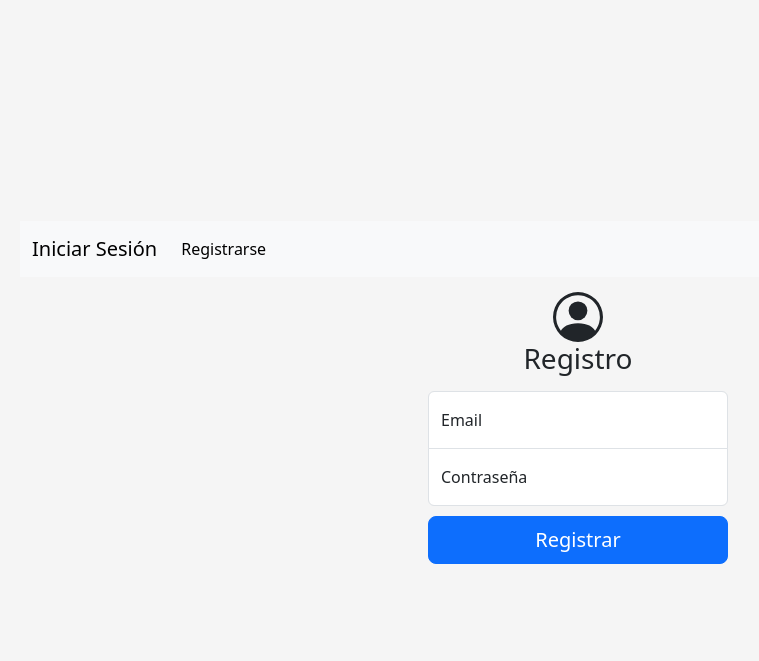
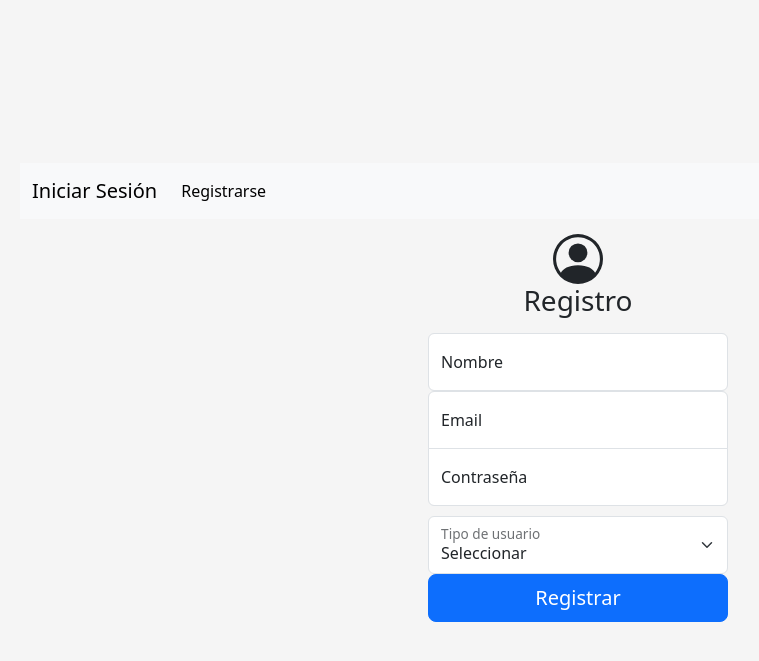
Before and after one commit to Glitch-art/Red-Social-Universitaria, a Flask app: page /new_user in a window 1280 px wide. Shown: the top 661 px of the page, without its empty margins (62-821 px from the left). Run offline with Flask 2, Linux system fonts and the light colour scheme.

Commit message:
user register fix

```diff
--- a/src/app.py
+++ b/src/app.py
@@ -1,6 +1,7 @@
 from flask import Flask, render_template, request, redirect, url_for, flash
 from config import *
 from flask_login import LoginManager, login_user, logout_user, login_required
+from datetime import datetime
 
 from models.ModelUser import ModelUser
 from models.entities.User import User
@@ -54,23 +55,32 @@ def add_user():
     form = request.form
     email = form['email']
     password = User.passwordHash(form['password'])
-    if email and password:
-        sql = """
-        INSERT INTO
-        users (
-            email,
-            password
-        )
-        VALUES
-        ( %s, %s);
-        """
-        cursor.execute(sql,(email, password))
-        con_bd.commit()
-        flash('Usuario Registrado Correctamente', 'info')
-        return redirect(url_for('index'))
+    name = form['name']
+    type_user = form['type_user']
+    now = datetime.now()
+    if email and password and name and type_user:
+        try:
+            sql = """
+            INSERT INTO
+            users (
+                email,
+                password,
+                name,
+                type_user,
+                created_at
+            )
+            VALUES
+            ( %s, %s, %s, %s, %s);
+            """
+            cursor.execute(sql,(email, password, name, type_user, now))
+            con_bd.commit()
+            flash('Usuario Registrado Correctamente', 'info')
+            return redirect(url_for('index'))
+        except Exception as e:
+            flash('Error Al Registrar El Usuario: ' + str(e), 'danger')
     else:
         flash('Error Al Registrar El Usuario', 'danger')
-        return "Error"
+    return redirect(request.referrer)
 
 @app.route('/registrarProducto', methods=['POST'])
 def registrarProducto():
@@ -183,9 +193,9 @@ def createUserFriendsTable():
         status character varying(255) NOT NULL,
         created_at timestamp without time zone,
         updated_at timestamp without time zone,
-        CONSTRAINT pk_user_friends_id PRIMARY KEY (id)
+        CONSTRAINT pk_user_friends_id PRIMARY KEY (id),
         FOREIGN KEY (user_id) REFERENCES users(id),
-        FOREIGN KEY (friend_id) REFERENCES users(id),
+        FOREIGN KEY (friend_id) REFERENCES users(id)
         );
     ''')
     con_bd.commit()
@@ -200,8 +210,8 @@ def createPostsTable():
         content text,
         created_at timestamp without time zone,
         updated_at timestamp without time zone,
-        CONSTRAINT pk_posts_id PRIMARY KEY (id)
-        FOREIGN KEY (user_id) REFERENCES users(id),
+        CONSTRAINT pk_posts_id PRIMARY KEY (id),
+        FOREIGN KEY (user_id) REFERENCES users(id)
         );
     ''')
     con_bd.commit()
@@ -217,9 +227,9 @@ def createAcademicFileTable():
         content text,
         created_at timestamp without time zone,
         updated_at timestamp without time zone,
-        CONSTRAINT pk_academic_file_id PRIMARY KEY (id)
+        CONSTRAINT pk_academic_file_id PRIMARY KEY (id),
         FOREIGN KEY (user_id) REFERENCES users(id),
-        FOREIGN KEY (teacher_id) REFERENCES users(id),
+        FOREIGN KEY (teacher_id) REFERENCES users(id)
         );
     ''')
     con_bd.commit()
--- a/src/templates/auth/new.html
+++ b/src/templates/auth/new.html
@@ -20,6 +20,10 @@
     {% include "partials/flash.html" %}
 
     <div class="form-floating">
+      <input type="text" class="form-control" name="name" placeholder="name">
+      <label for="floatingInput">Nombre</label>
+    </div>
+    <div class="form-floating">
       <input type="email" class="form-control" id="floatingInput" name="email" placeholder="name@example.com">
       <label for="floatingInput">Email</label>
     </div>
@@ -27,6 +31,14 @@
       <input type="password" class="form-control" id="floatingPassword" name="password" placeholder="Contraseña">
       <label for="floatingPassword">Contraseña</label>
     </div>
+    <div class="form-floating">
+      <select class="form-select" name="type_user" aria-label="Tipo de usuario">
+          <option value="">Seleccionar</option>
+          <option value="student">Estudiante</option>
+          <option value="teacher">Profesor</option>
+      </select>
+      <label for="floatingSelect">Tipo de usuario</label>
+    </div>
 
     <button class="w-100 btn btn-lg btn-primary" type="submit">Registrar</button>
   </form>
--- a/src/templates/home.html
+++ b/src/templates/home.html
@@ -4,7 +4,7 @@
 
 {% block body %}
 
-<h1>Bienvenido!!! {{ current_user.email }}</h1>
+<h1>Bienvenido, {{ current_user.name }}!</h1>
 <a class="btn btn-secondary" href="{{ url_for('logout') }}">Cerrar Sesión</a>
 
 <hr>
```
